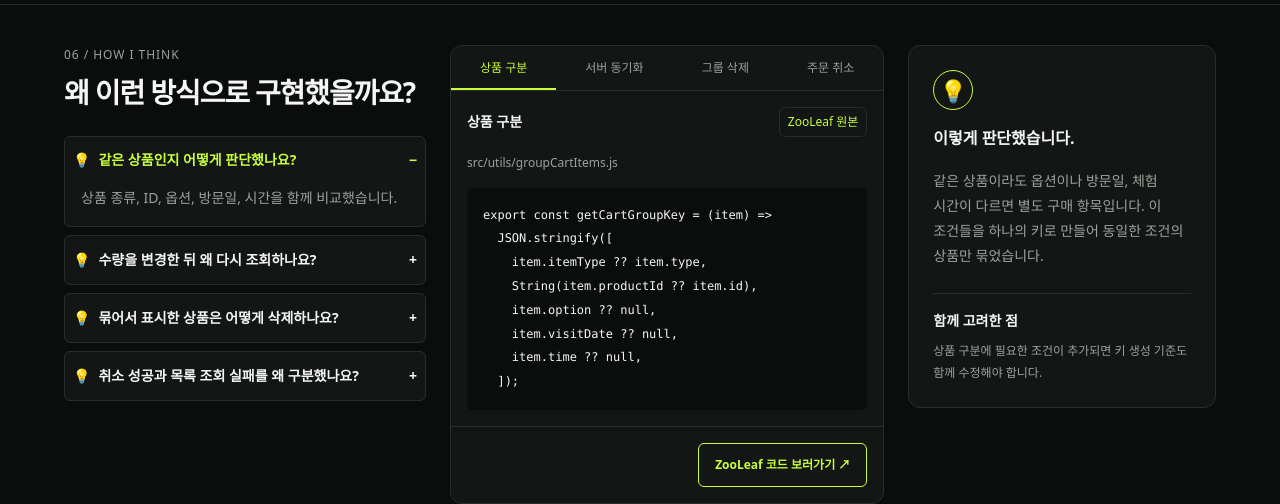
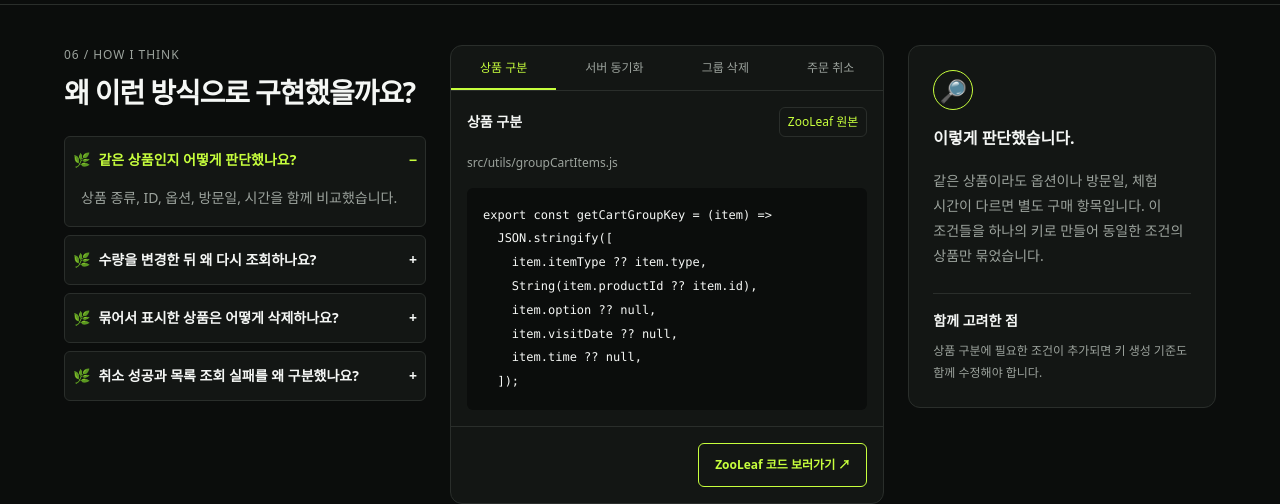
Before and after one commit to dhwmgl12-ux/portfolio, a React app: page / in a window 1280 px wide. Shown: the part 3034-3538 px from the top of the page. Built offline with nearby package versions, Linux system fonts and the light colour scheme; the HTML template or start-up script is replaced by a standard one.

Commit message:
fix:구현 사례 이모지변경

```diff
--- a/src/components/sections/HowIThink/HowIThink.jsx
+++ b/src/components/sections/HowIThink/HowIThink.jsx
@@ -25,7 +25,7 @@ export default function HowIThink() {
                     aria-controls={`thinking-answer-${item.id}`}
                     onClick={() => setActiveId(item.id)}
                   >
-                    <span aria-hidden="true">💡</span>
+                    <span aria-hidden="true">🌿</span>
                     <span>{item.question}</span>
                     <S.Chevron aria-hidden="true">
                       {activeId === item.id ? "−" : "+"}
@@ -85,7 +85,7 @@ export default function HowIThink() {
         </S.CodePanel>
 
         <S.DecisionCard aria-labelledby="decision-title">
-          <S.DecisionIcon aria-hidden="true">💡</S.DecisionIcon>
+          <S.DecisionIcon aria-hidden="true">🔎</S.DecisionIcon>
 
           <S.DecisionTitle id="decision-title">
             이렇게 판단했습니다.
```
